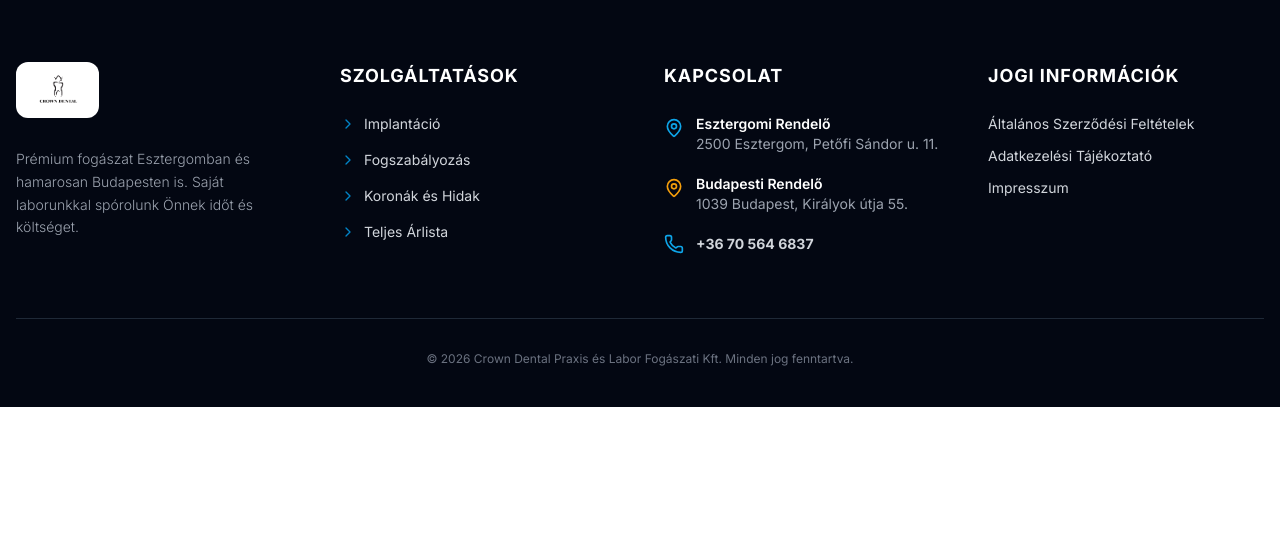
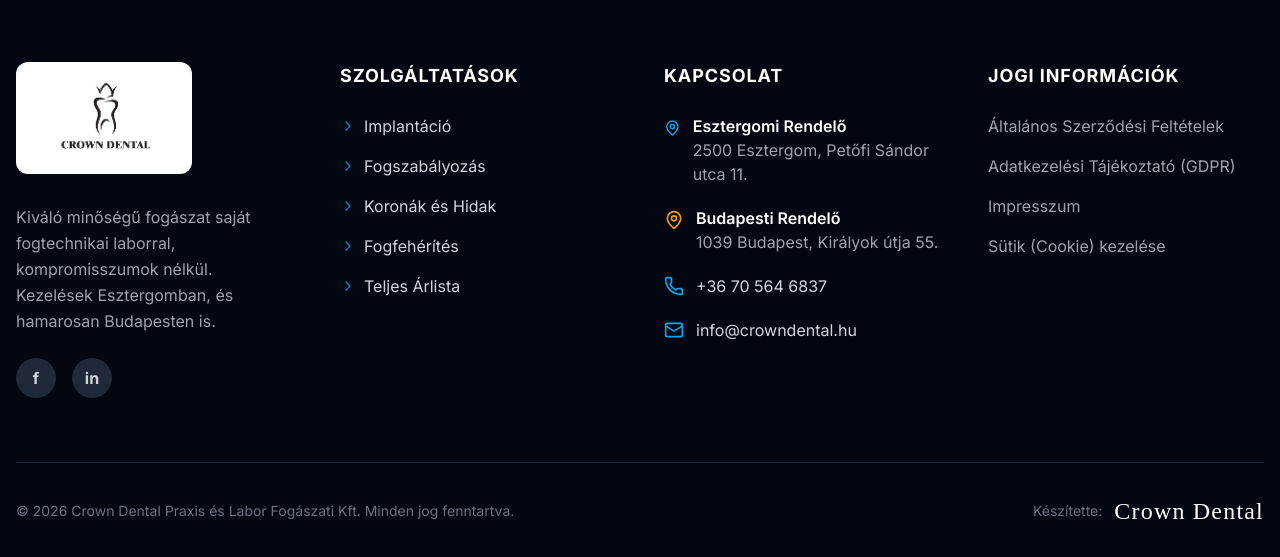
Before and after one commit to erdeszdonat/crowndental, a Next.js app: page /blog in a window 1280 px wide. Shown: the part 697-1254 px from the top of the page. Before the commit the page ends 1104 px from the top, so only its background shows below. Built offline with nearby package versions, Linux system fonts and the light colour scheme; no server answers.

Commit message:
Update page.tsx

```diff
--- a/app/blog/page.tsx
+++ b/app/blog/page.tsx
@@ -10,7 +10,9 @@ import {
   Menu,
   X,
   ChevronRight,
-  BookOpen
+  BookOpen,
+  Building2,
+  Mail
 } from 'lucide-react';
 
 // ═══════════════════════════════════════════════════════════════════════════
@@ -30,7 +32,7 @@ function Navigation() {
     <header className={`fixed top-0 left-0 right-0 z-50 transition-all duration-300 ${scrolled ? 'bg-white/95 backdrop-blur-md shadow-sm' : 'bg-white border-b border-gray-100'}`}>
       <nav className="container mx-auto px-4 flex items-center justify-between h-20">
         <a href="/">
-          <img src="/logo.webp" alt="Crown Dental Logo" className="h-12 md:h-14 w-auto object-contain" />
+          <img src="/logo.webp" alt="Crown Dental Logo" width="240" height="70" className="h-12 md:h-14 w-auto object-contain" />
         </a>
 
         <div className="hidden lg:flex items-center gap-8 font-bold text-gray-800">
@@ -66,64 +68,94 @@ function Navigation() {
 }
 
 // ═══════════════════════════════════════════════════════════════════════════
-// PRÉMIUM 2026 FOOTER
+// PRÉMIUM 2026 FOOTER (Megegyezik a többi oldallal)
 // ═══════════════════════════════════════════════════════════════════════════
 function Footer() {
   return (
     <footer className="bg-gray-950 pt-20 pb-10 border-t border-gray-900 text-gray-300">
       <div className="container mx-auto px-4">
         <div className="grid grid-cols-1 md:grid-cols-2 lg:grid-cols-4 gap-12 mb-16">
+
           <div>
             <div className="bg-white inline-block p-2 rounded-xl mb-6">
-              <img src="/logo.webp" alt="Logo" className="h-10 w-auto" />
+              <img src="/logo.webp" alt="Crown Dental Logo" width="160" height="50" className="object-contain" />
             </div>
-            <p className="text-gray-400 text-sm leading-relaxed font-light">
-              Prémium fogászat Esztergomban és hamarosan Budapesten is. Saját laborunkkal spórolunk Önnek időt és költséget.
+            <p className="text-gray-400 mb-6 leading-relaxed">
+              Kiváló minőségű fogászat saját fogtechnikai laborral, kompromisszumok nélkül. Kezelések Esztergomban, és hamarosan Budapesten is.
             </p>
+            <div className="flex gap-4">
+              <a href="https://facebook.com" className="w-10 h-10 rounded-full bg-gray-800 flex items-center justify-center hover:bg-sky-600 hover:text-white transition-colors">
+                <span className="font-bold">f</span>
+              </a>
+              <a href="https://instagram.com" className="w-10 h-10 rounded-full bg-gray-800 flex items-center justify-center hover:bg-sky-600 hover:text-white transition-colors">
+                <span className="font-bold">in</span>
+              </a>
+            </div>
           </div>
+
           <div>
             <h4 className="text-white font-bold text-lg mb-6 uppercase tracking-wider">Szolgáltatások</h4>
-            <ul className="space-y-4 text-sm">
-              <li><a href="/kezelesek/implantatum" className="hover:text-sky-400 flex items-center gap-2 transition-colors"><ChevronRight className="w-4 h-4 text-sky-600" /> Implantáció</a></li>
-              <li><a href="/kezelesek/fogszabalyozas" className="hover:text-sky-400 flex items-center gap-2 transition-colors"><ChevronRight className="w-4 h-4 text-sky-600" /> Fogszabályozás</a></li>
-              <li><a href="/kezelesek/koronak-hidak" className="hover:text-sky-400 flex items-center gap-2 transition-colors"><ChevronRight className="w-4 h-4 text-sky-600" /> Koronák és Hidak</a></li>
-              <li><a href="/kezelesek" className="hover:text-sky-400 flex items-center gap-2 transition-colors"><ChevronRight className="w-4 h-4 text-sky-600" /> Teljes Árlista</a></li>
+            <ul className="space-y-4">
+              <li><a href="/kezelesek/implantatum" className="hover:text-sky-400 transition-colors flex items-center gap-2"><ChevronRight className="w-4 h-4 text-sky-600" /> Implantáció</a></li>
+              <li><a href="/kezelesek/fogszabalyozas" className="hover:text-sky-400 transition-colors flex items-center gap-2"><ChevronRight className="w-4 h-4 text-sky-600" /> Fogszabályozás</a></li>
+              <li><a href="/kezelesek/koronak-hidak" className="hover:text-sky-400 transition-colors flex items-center gap-2"><ChevronRight className="w-4 h-4 text-sky-600" /> Koronák és Hidak</a></li>
+              <li><a href="/kezelesek/fogfeherites" className="hover:text-sky-400 transition-colors flex items-center gap-2"><ChevronRight className="w-4 h-4 text-sky-600" /> Fogfehérítés</a></li>
+              <li><a href="/kezelesek" className="hover:text-sky-400 transition-colors flex items-center gap-2"><ChevronRight className="w-4 h-4 text-sky-600" /> Teljes Árlista</a></li>
             </ul>
           </div>
+
           <div>
             <h4 className="text-white font-bold text-lg mb-6 uppercase tracking-wider">Kapcsolat</h4>
-            <ul className="space-y-5 text-sm">
+            <ul className="space-y-5">
               <li className="flex items-start gap-3">
-                <MapPin className="w-5 h-5 text-sky-500 mt-1 flex-shrink-0" />
+                <MapPin className="w-5 h-5 text-sky-500 mt-1" />
                 <div>
                   <span className="block text-white font-semibold">Esztergomi Rendelő</span>
-                  <span className="text-gray-400">2500 Esztergom, Petőfi Sándor u. 11.</span>
+                  <a href="https://share.google/UV0bxLOGoyQdgH826" target="_blank" rel="noopener noreferrer" className="text-gray-400 hover:text-white transition-colors">
+                    2500 Esztergom, Petőfi Sándor utca 11.
+                  </a>
                 </div>
               </li>
               <li className="flex items-start gap-3">
-                <MapPin className="w-5 h-5 text-amber-500 mt-1 flex-shrink-0" />
+                <MapPin className="w-5 h-5 text-amber-500 mt-1" />
                 <div>
                   <span className="block text-white font-semibold">Budapesti Rendelő</span>
-                  <span className="text-gray-400">1039 Budapest, Királyok útja 55.</span>
+                  <a href="https://maps.google.com/?q=1039+Budapest+Királyok+útja+55" target="_blank" rel="noopener noreferrer" className="text-gray-400 hover:text-white transition-colors">
+                    1039 Budapest, Királyok útja 55.
+                  </a>
                 </div>
               </li>
               <li className="flex items-center gap-3">
-                <Phone className="w-5 h-5 text-sky-500 flex-shrink-0" />
-                <a href="tel:+36705646837" className="hover:text-white transition-colors font-bold">+36 70 564 6837</a>
+                <Phone className="w-5 h-5 text-sky-500" />
+                <a href="tel:+36705646837" className="hover:text-white transition-colors">+36 70 564 6837</a>
+              </li>
+              <li className="flex items-center gap-3">
+                <Mail className="w-5 h-5 text-sky-500" />
+                <a href="mailto:info@crowndental.hu" className="hover:text-white transition-colors">info@crowndental.hu</a>
               </li>
             </ul>
           </div>
+
           <div>
             <h4 className="text-white font-bold text-lg mb-6 uppercase tracking-wider">Jogi Információk</h4>
-            <ul className="space-y-3 text-sm">
-              <li><a href="/aszf" className="hover:text-white transition-colors">Általános Szerződési Feltételek</a></li>
-              <li><a href="/adatkezeles" className="hover:text-white transition-colors">Adatkezelési Tájékoztató</a></li>
-              <li><a href="/impresszum" className="hover:text-white transition-colors">Impresszum</a></li>
+            <ul className="space-y-4">
+              <li><a href="/aszf" className="text-gray-400 hover:text-white transition-colors">Általános Szerződési Feltételek</a></li>
+              <li><a href="/adatkezeles" className="text-gray-400 hover:text-white transition-colors">Adatkezelési Tájékoztató (GDPR)</a></li>
+              <li><a href="/impresszum" className="text-gray-400 hover:text-white transition-colors">Impresszum</a></li>
+              <li><a href="/cookie-tajekoztato" className="text-gray-400 hover:text-white transition-colors">Sütik (Cookie) kezelése</a></li>
             </ul>
           </div>
+
         </div>
-        <div className="text-center pt-8 border-t border-gray-800 text-xs text-gray-500">
-          © 2026 Crown Dental Praxis és Labor Fogászati Kft. Minden jog fenntartva.
+
+        <div className="pt-8 border-t border-gray-800 flex flex-col md:flex-row justify-between items-center gap-4 text-sm text-gray-500">
+          <p>© 2026 Crown Dental Praxis és Labor Fogászati Kft. Minden jog fenntartva.</p>
+          <p className="flex items-center gap-2">
+            Készítette:
+            <span className="text-white text-2xl tracking-wider ml-1" style={{ fontFamily: "'Great Vibes', 'Brush Script MT', cursive" }}>
+              Crown Dental
+            </span>
+          </p>
         </div>
       </div>
     </footer>
@@ -140,8 +172,10 @@ export default function BlogPage() {
   useEffect(() => {
     const fetchPosts = async () => {
       try {
-        const projectId = process.env.NEXT_PUBLIC_SANITY_PROJECT_ID || 'h68mmabs';
-        const dataset = process.env.NEXT_PUBLIC_SANITY_DATASET || 'production';
+        // Biztonságos ellenőrzés a 'process' objektumhoz, hogy megelőzzük a hivatkozási hibákat böngésző környezetben
+        const projectId = (typeof process !== 'undefined' && process.env.NEXT_PUBLIC_SANITY_PROJECT_ID) ? process.env.NEXT_PUBLIC_SANITY_PROJECT_ID : 'h68mmabs';
+        const dataset = (typeof process !== 'undefined' && process.env.NEXT_PUBLIC_SANITY_DATASET) ? process.env.NEXT_PUBLIC_SANITY_DATASET : 'production';
+
         const query = encodeURIComponent(`*[_type == "post"] | order(publishedAt desc) { _id, title, "slug": slug.current, publishedAt, excerpt, "imageUrl": mainImage.asset->url }`);
         const url = `https://${projectId}.api.sanity.io/v2024-03-08/data/query/${dataset}?query=${query}`;
 
```
